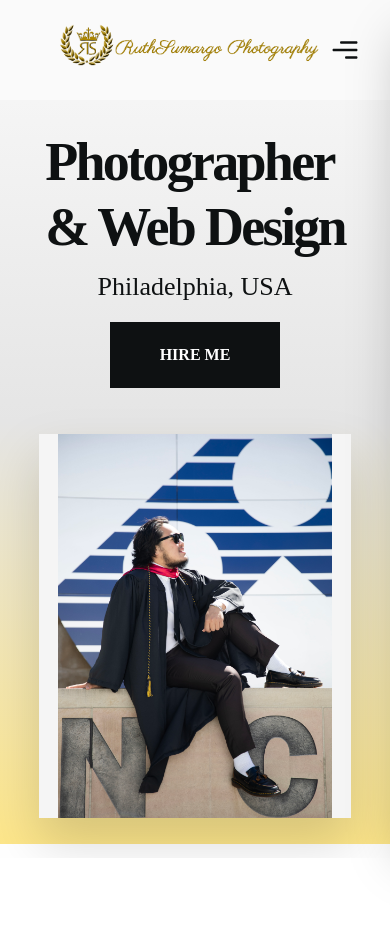
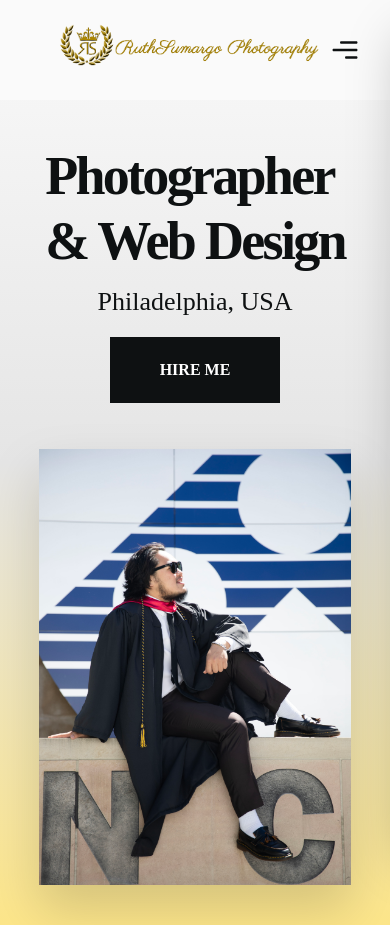
Before and after one commit to Meatbal21/ruthweb, a React (Vite) app: page / in a window 390 px wide. Before the commit the page ends 858 px from the top, so only its background shows below. Built offline with nearby package versions, Linux system fonts and the light colour scheme.

Commit message:
screen ratio

```diff
--- a/src/components/MobileNav.jsx
+++ b/src/components/MobileNav.jsx
@@ -58,9 +58,7 @@ const MobileNav = () => {
           <Link to={'/contact'} onClick={() => setOpenMenu(false)}>Contact</Link>
         </li>
         <li className='flex gap-x-8'>
-        <a href='http://www.facebook.com' target='_blank'>
-          <ImFacebook />
-        </a> <a href='http://www.instagram.com' target='_blank'>
+         <a href='https://www.instagram.com/ruthsumargophotography/' target='_blank'>
           <ImInstagram />
         </a>
       </li>
--- a/src/index.css
+++ b/src/index.css
@@ -9,7 +9,9 @@ body {
     @apply text-[54px] lg:text-[108px] font-primary font-bold capitalize leading-[120%] tracking-[-0.05em] mb-2;
   }
 .section {
-  @apply h-screen w-screen;
+    height: 100%;
+
+    width: 100%;
   }
 .btn {
     @apply py-[19px] px-[50px] h-[66px] flex items-center justify-center text-base uppercase font-secondary font-semibold bg-primary text-white;
--- a/src/pages/Home.jsx
+++ b/src/pages/Home.jsx
@@ -40,14 +40,14 @@ const Home = () => {
           hire me
           </Link>
         </motion.div>
-        <div className='flex justify-center max-h-96 lg:max-h-full max-xs:w-4/5 max-xs:mx-auto'>
+        <div className='flex justify-center lg:max-h-full max-xs:w-4/5 max-xs:mx-auto'>
           <motion.div
           initial={{scale: 0}}
           animate={{scale: 1}}
           exit={{scale: 0}}
           transition={transition1}
-          className='relative w-full bg-gradient-to-b from-neutral-100 to-neutral-100 drop-shadow-2xl lg:-right-60 max-xs:-top-10 max-md:w-[400px] max-md:mx-auto'>
-            <motion.img className='mx-auto h-full lg:h-full'
+          className='relative w-full bg-gradient-to-b from-neutral-100 to-neutral-100 drop-shadow-2xl lg:-right-60 max-xs:-top-10 max-md:mx-auto'>
+            <motion.img className='mx-auto h-full  lg:h-full'
             whileHover={{scale: 1.1}}
             transition={transition1}
             src={WomanImg} alt=''/>
```
